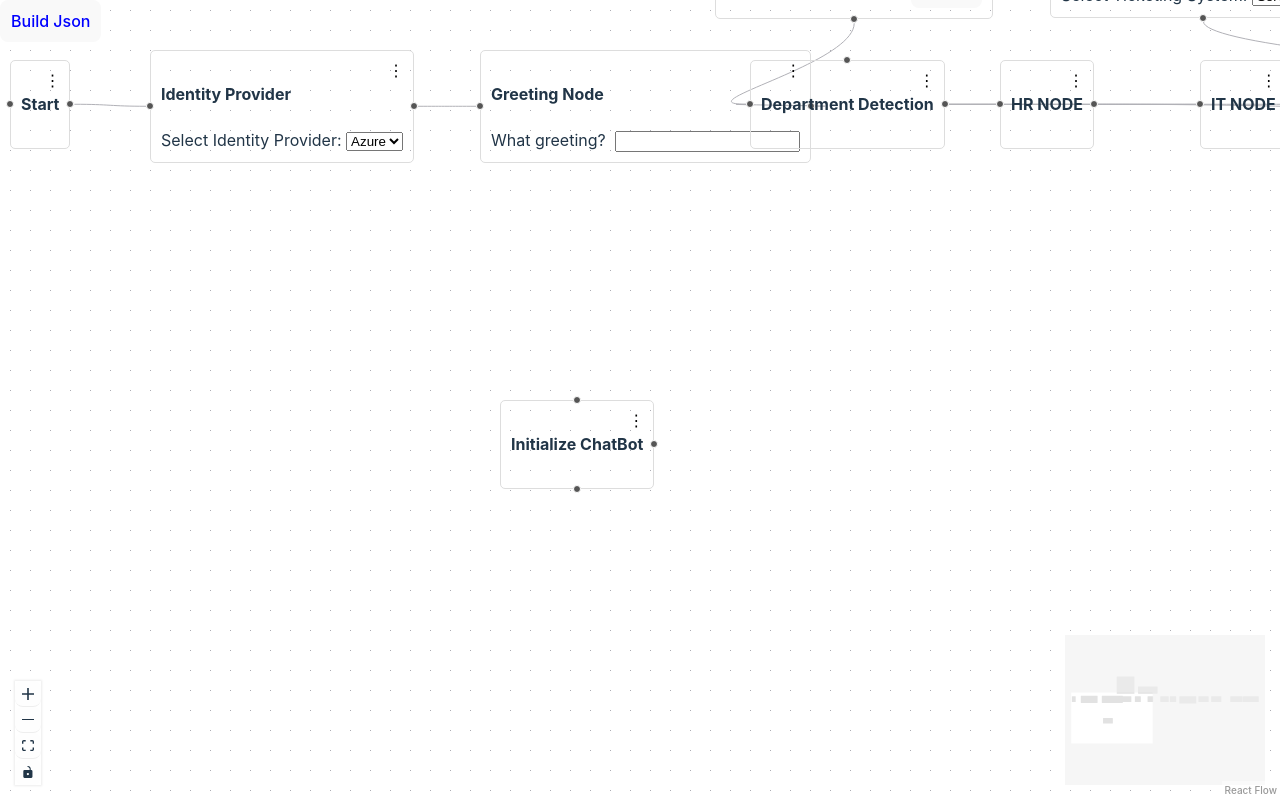
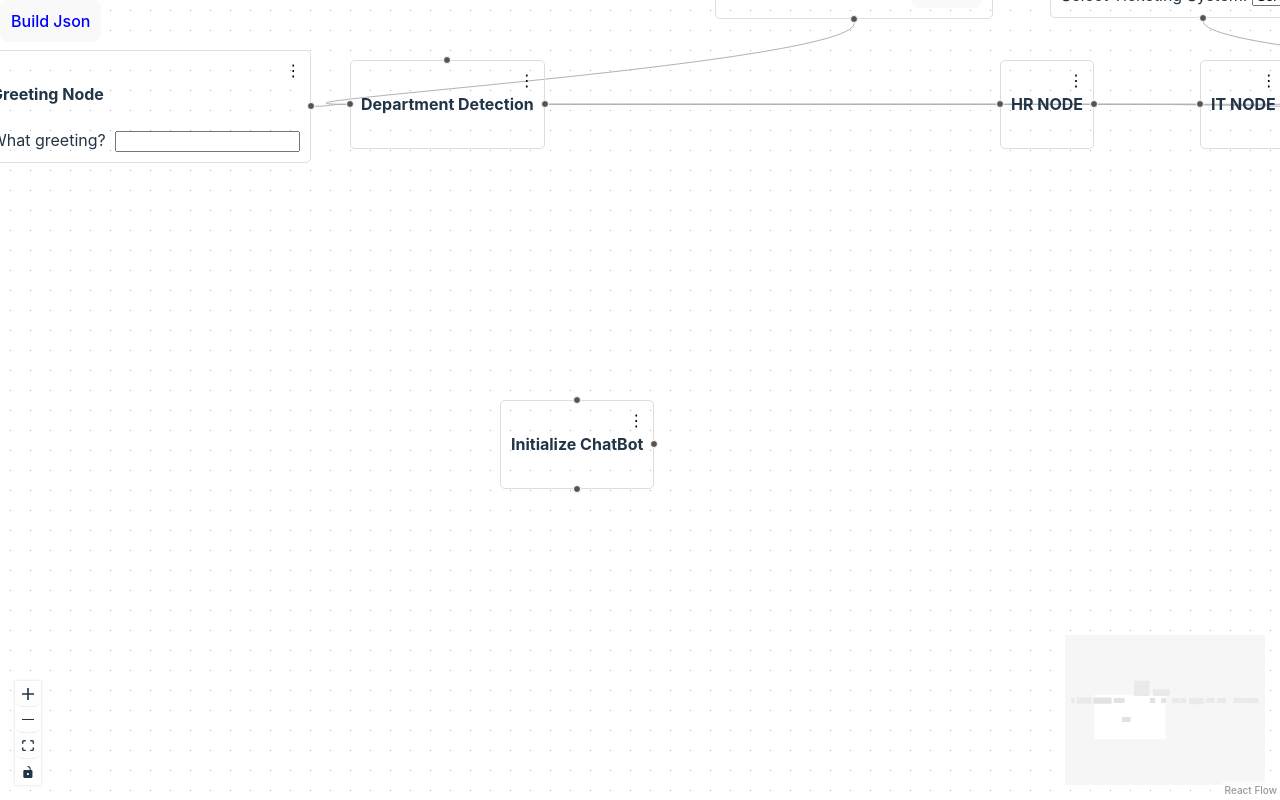
Before and after one commit to BhuvanNetAnalytiks/ChatBot_ReactFlow, a React (Vite) app: page / in a window 1280 px wide. Built offline with nearby package versions, Linux system fonts and the light colour scheme.

Commit message:
added edges

```diff
--- a/src/assets/nodes/combinedFlow.jsx
+++ b/src/assets/nodes/combinedFlow.jsx
@@ -193,7 +193,7 @@ const CombinedFlow = () => {
             {
                 id: 'greeting-1',
                 type: 'greetingNode',
-                position: { x: 480, y: 50 },
+                position: { x: -20, y: 50 },
                 data: {
                     greeting: '',
                     id: 'greeting-1', // Add id to data
@@ -292,7 +292,7 @@ const CombinedFlow = () => {
             {
                 id: 'startnode-1',
                 type: 'startNode',
-                position: { x: 10, y:60},
+                position: { x: -410, y:60},
                 data: {
                     id: 'startnode-1',
                     onOptions: handleNodeOptions,
@@ -302,7 +302,7 @@ const CombinedFlow = () => {
             {
                 id: 'departmentdetectionnode-1',
                 type: 'departmentDetection',
-                position: { x:750, y:60},
+                position: { x:350, y:60},
                 data:{
                     id: 'departmentdetectionnode-1',
                     onOptions: handleNodeOptions,
@@ -311,7 +311,7 @@ const CombinedFlow = () => {
             {
                 id: 'authenticationnode-1',
                 type: 'authenticationNode',
-                position: { x:150, y:50},
+                position: { x:-310, y:50},
                 data:{
                     selected: 'Azure',
                     id: 'authenticatiobnode-1',
```
